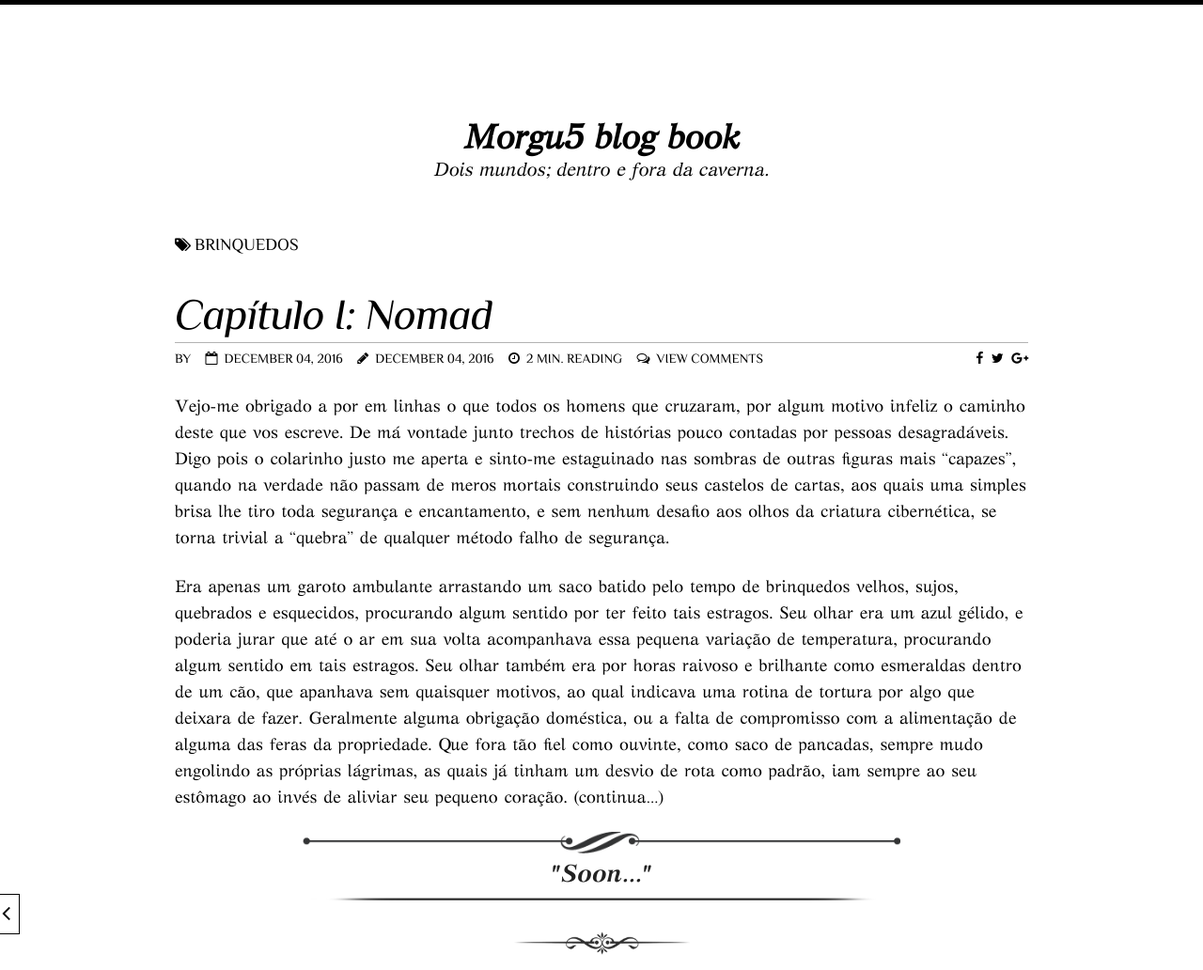
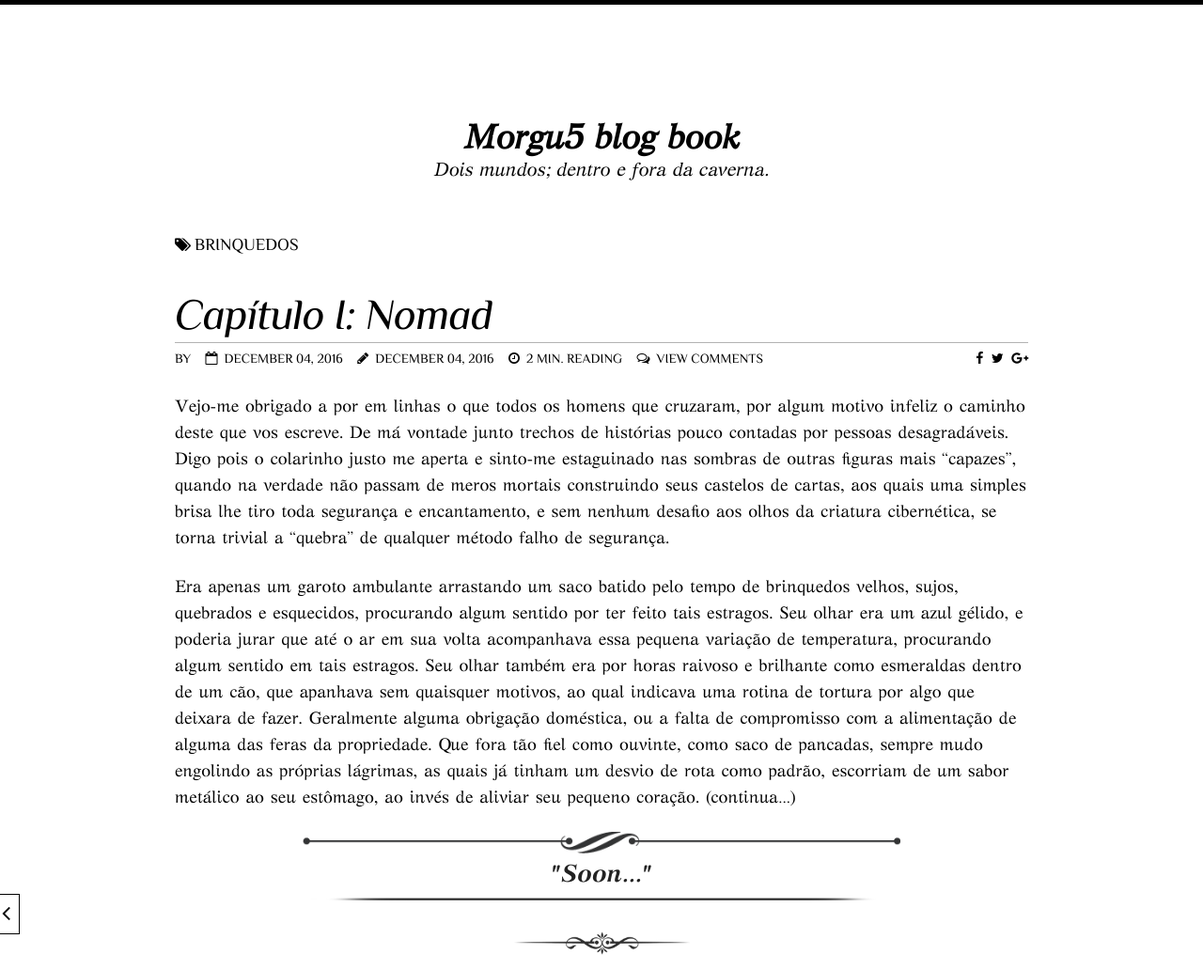
Before and after one commit to Agt-Morgu5/agt-morgu5.github.io, a Jekyll site: the page built from _posts/blog/views/2015-11-14-no-more-flags.md, in a window 1280 px wide. Shown: the top 1032 px of the page at 94% size. Built offline with Jekyll 4.4.1, drawn with Linux system fonts in a browser that asks for light colours; nearby versions of some CDN libraries; comment, search, counter and statistics services are not loaded; grey boxes are pictures that could not be loaded.

Commit message:
Update 2015-11-14-no-more-flags.md

```diff
--- a/_posts/blog/views/2015-11-14-no-more-flags.md
+++ b/_posts/blog/views/2015-11-14-no-more-flags.md
@@ -12,7 +12,7 @@
 ---
 Vejo-me obrigado a por em linhas o que  todos os homens que cruzaram, por algum motivo infeliz o caminho deste que vos escreve. De má vontade junto trechos de histórias pouco contadas por pessoas desagradáveis. Digo pois o colarinho justo me aperta e sinto-me estaguinado nas sombras de outras figuras mais “capazes”, quando na verdade não passam de meros mortais construindo seus castelos de cartas, aos quais uma simples brisa lhe tiro toda segurança e encantamento, e sem nenhum desafio aos olhos da criatura cibernética, se torna trivial a “quebra” de qualquer método falho de segurança.
 
-Era apenas um garoto ambulante arrastando um saco batido pelo tempo de brinquedos velhos, sujos, quebrados e esquecidos, procurando algum sentido por ter feito tais estragos. Seu olhar era um azul gélido, e poderia jurar que até o ar em sua volta acompanhava essa pequena variação de temperatura, procurando algum sentido em tais estragos. Seu olhar também era por horas raivoso e brilhante como esmeraldas dentro de um cão, que apanhava sem quaisquer motivos, ao qual indicava uma rotina de tortura por algo que deixara de fazer. Geralmente alguma obrigação doméstica, ou a falta de compromisso com a alimentação de alguma das feras da propriedade. Que fora tão fiel como ouvinte, como saco de pancadas, sempre mudo engolindo as próprias lágrimas, as quais já tinham um desvio de rota como padrão, iam sempre ao seu estômago ao invés de aliviar seu pequeno coração. (continua...)
+Era apenas um garoto ambulante arrastando um saco batido pelo tempo de brinquedos velhos, sujos, quebrados e esquecidos, procurando algum sentido por ter feito tais estragos. Seu olhar era um azul gélido, e poderia jurar que até o ar em sua volta acompanhava essa pequena variação de temperatura, procurando algum sentido em tais estragos. Seu olhar também era por horas raivoso e brilhante como esmeraldas dentro de um cão, que apanhava sem quaisquer motivos, ao qual indicava uma rotina de tortura por algo que deixara de fazer. Geralmente alguma obrigação doméstica, ou a falta de compromisso com a alimentação de alguma das feras da propriedade. Que fora tão fiel como ouvinte, como saco de pancadas, sempre mudo engolindo as próprias lágrimas, as quais já tinham um desvio de rota como padrão, escorriam de um sabor metálico ao seu estômago, ao invés de aliviar seu pequeno coração. (continua...)
 
 <div class="central-quote">"Soon..."</div>
 
```
